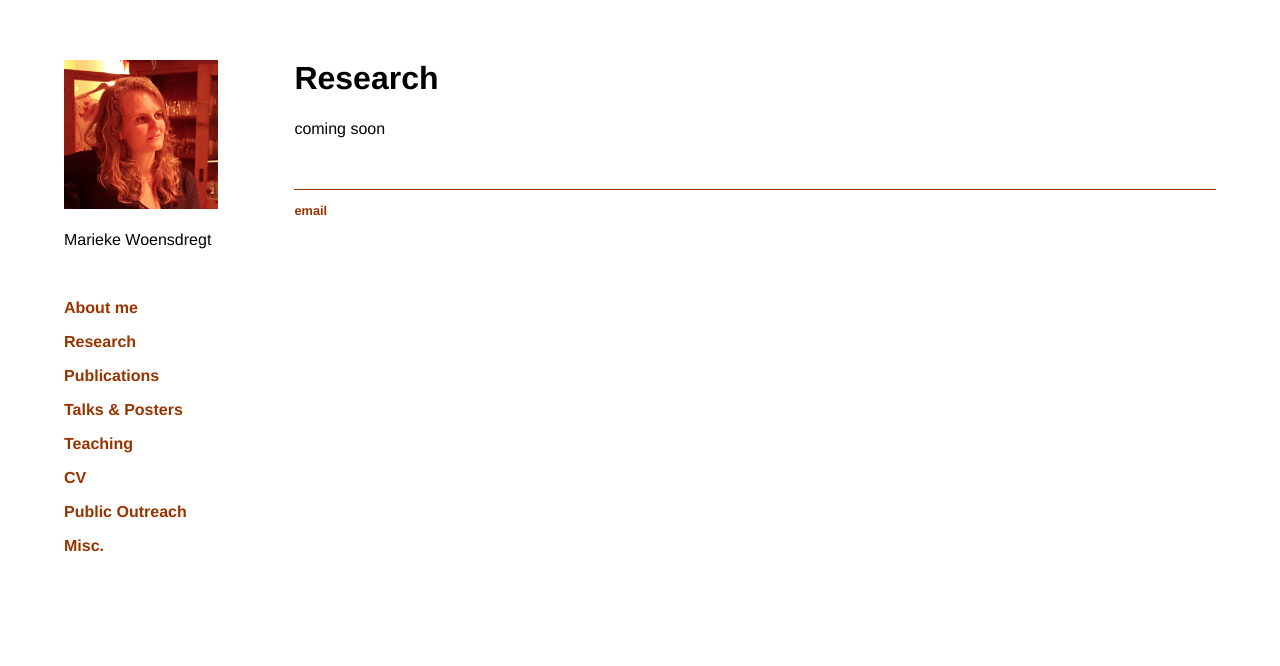
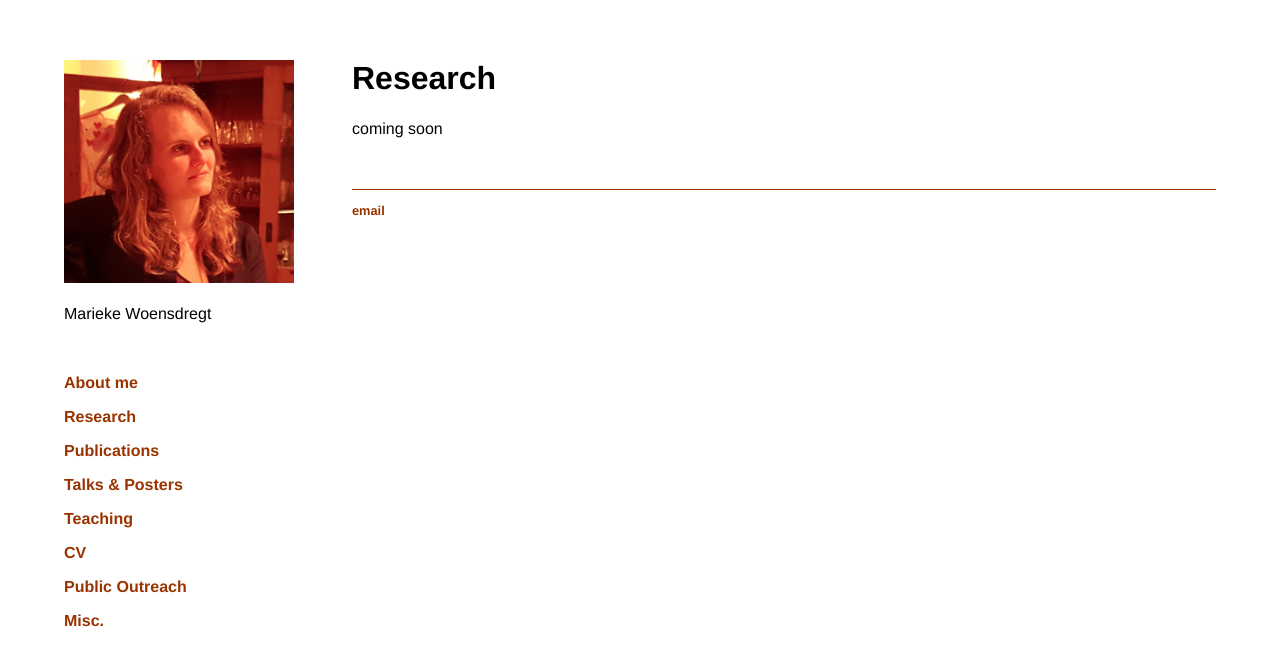
Before and after one commit to marieke-woensdregt/marieke-woensdregt.github.io, a Jekyll site: the page built from research/index.html, in a window 1280 px wide. Shown: the top 666 px of the page. Built offline with Jekyll 4.4.1, drawn with Linux system fonts in a browser that asks for light colours.

Commit message:
Update default.html

```diff
--- a/_layouts/default.html
+++ b/_layouts/default.html
@@ -1,8 +1,8 @@
 <!DOCTYPE html>
 	<html>
-		<sidebar style="position:absolute; width: 15%;">
+		<sidebar style="position:absolute; width: 20%;">
 		<div class="menu">
-			<img src="sidebar_pic.jpg" alt="me" style="width:80%">
+			<img src="sidebar_pic.jpg" alt="me" style="width:90%">
 			<p style="width:100%"> Marieke Woensdregt </p>
 			<a href="/"> <h3> About me </h3> </a>
 			<a href="/research"> <h3> Research </h3> </a>
@@ -21,13 +21,13 @@
 		</head>
 
 		<body>
-		<div class="blurb" style="margin-left:20%">
+		<div class="blurb" style="margin-left:25%">
 			<title>{{ page.title }}</title>
 			{{ content }}
 		</div><!-- /.blurb -->
 		</body>
 
-		<footer style="margin-left:20%">
+		<footer style="margin-left:25%">
 			<h3>
 			<a href="mailto:m.s.woensdregt@sms.ed.ac.uk">email</a>
 			</h3>
```
